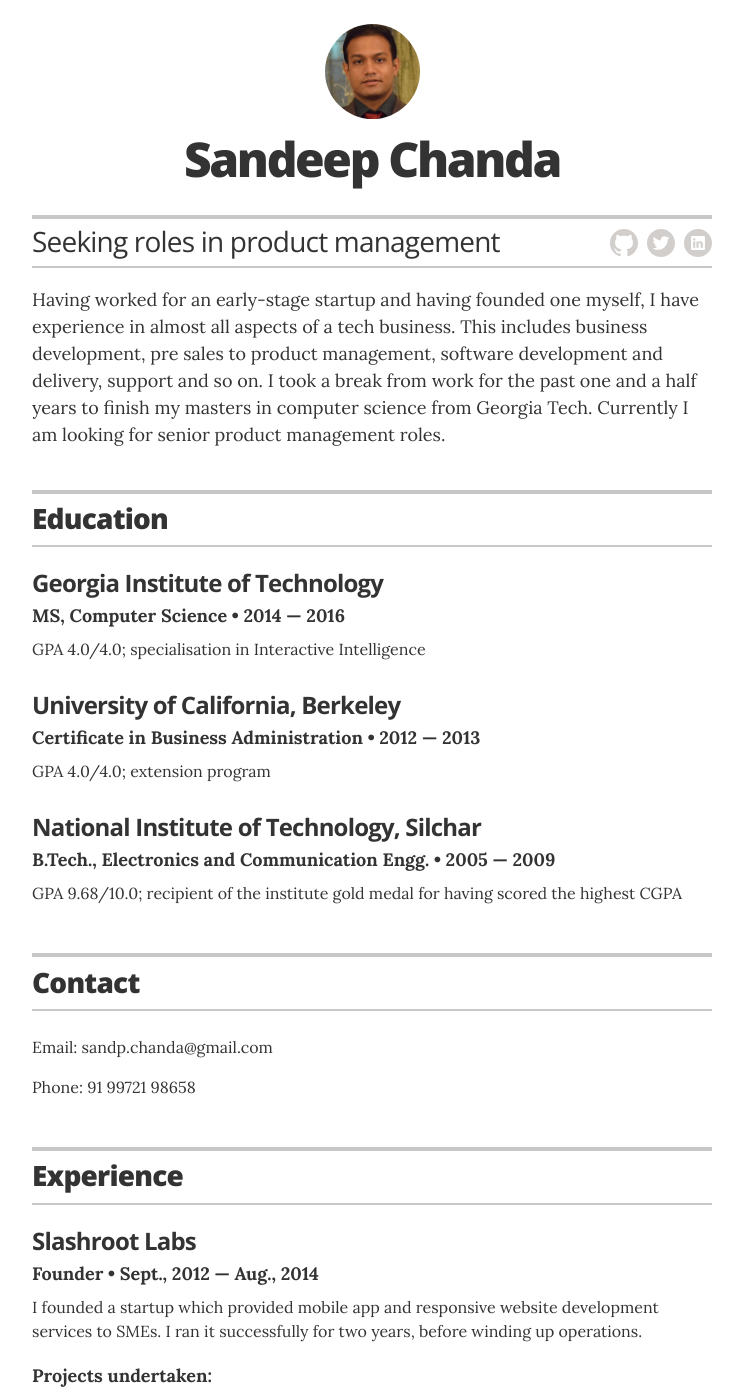
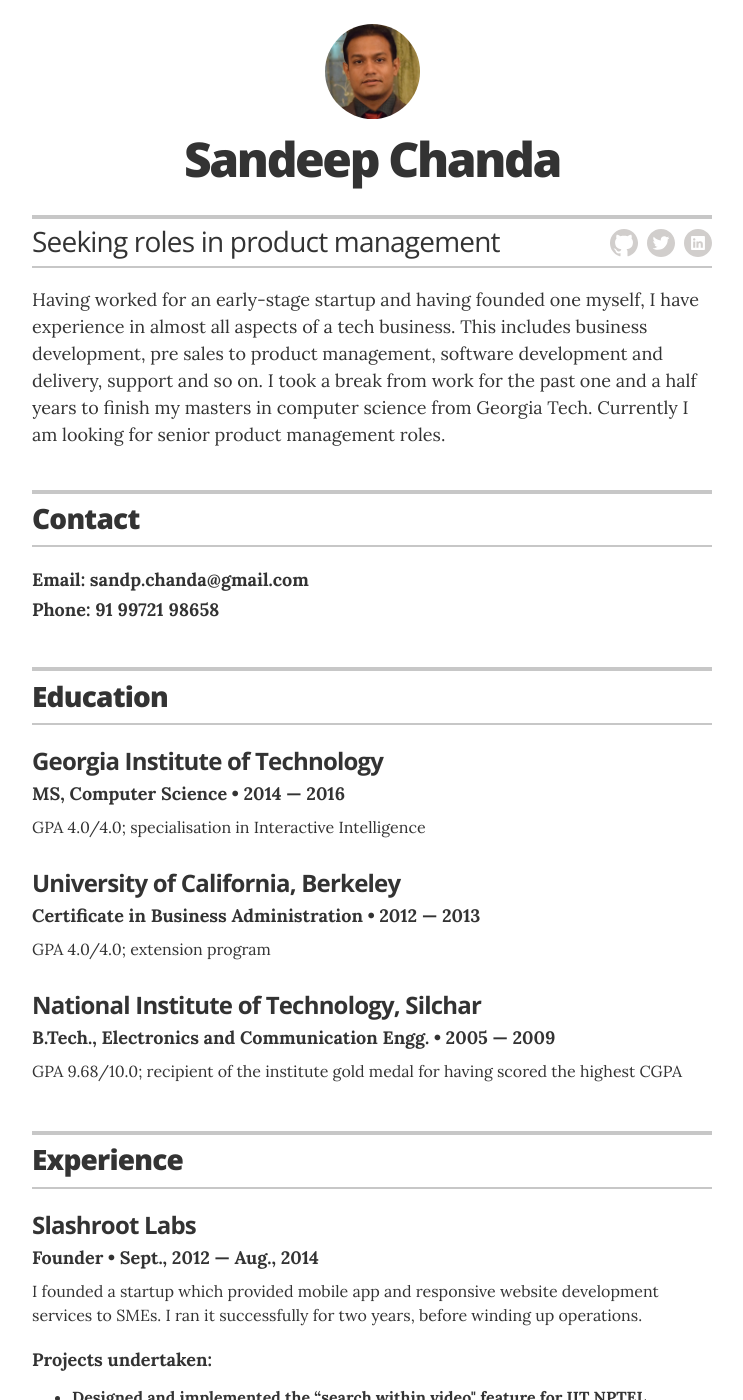
Before and after one commit to CapedCrusader/resume, a Jekyll site: the page built from index.html, in a window 1280 px wide and 1400 px high. Shown: the whole window, without its empty margins (268-1011 px from the left). Built offline with Jekyll 4.4.1, drawn with Linux system fonts in a browser that asks for light colours.

```diff
--- a/_layouts/resume.html
+++ b/_layouts/resume.html
@@ -40,6 +40,17 @@
 		-->
       </header>
 
+      <section class="content-section">
+
+        <header class="section-header">
+          <h2>Contact</h2>
+        </header>
+
+        <h4 class="resume-item-details" itemprop="description">Email: sandp.chanda@gmail.com</h4>
+        <h4 class="resume-item-details" itemprop="description">Phone: 91 99721 98658</h4>
+
+       </section>
+
       {% if site.resume_section_education %}
       <!-- begin Education -->
       <section class="content-section">
@@ -77,16 +88,7 @@
       <!-- end Education -->
       {% endif %}
 
-      <section class="content-section">
 
-        <header class="section-header">
-          <h2>Contact</h2>
-        </header>
-
-        <p>Email: sandp.chanda@gmail.com</p>
-        <p>Phone: 91 99721 98658
-
-       </section>
 
 
       {% if site.resume_section_experience %}
```
